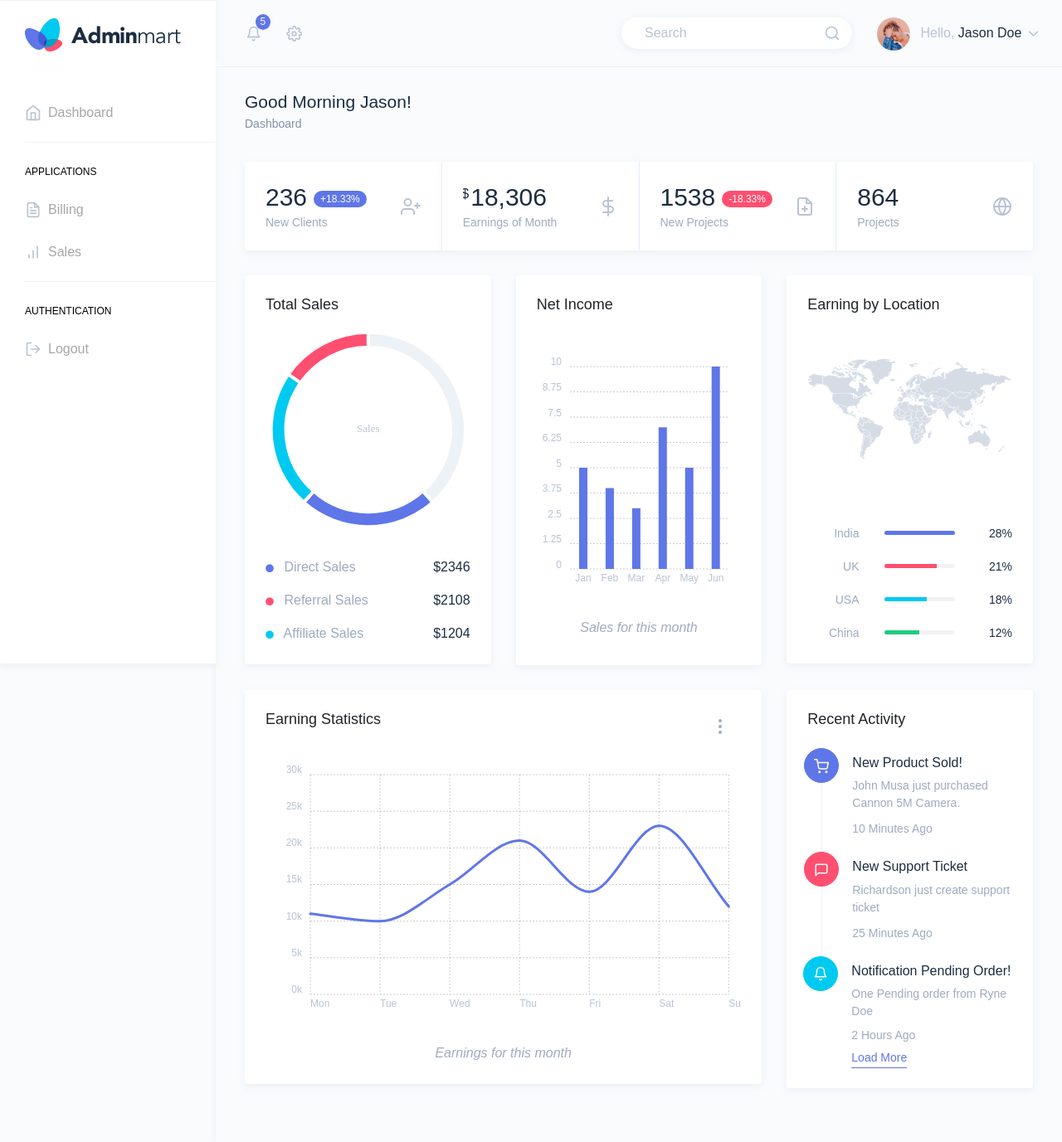
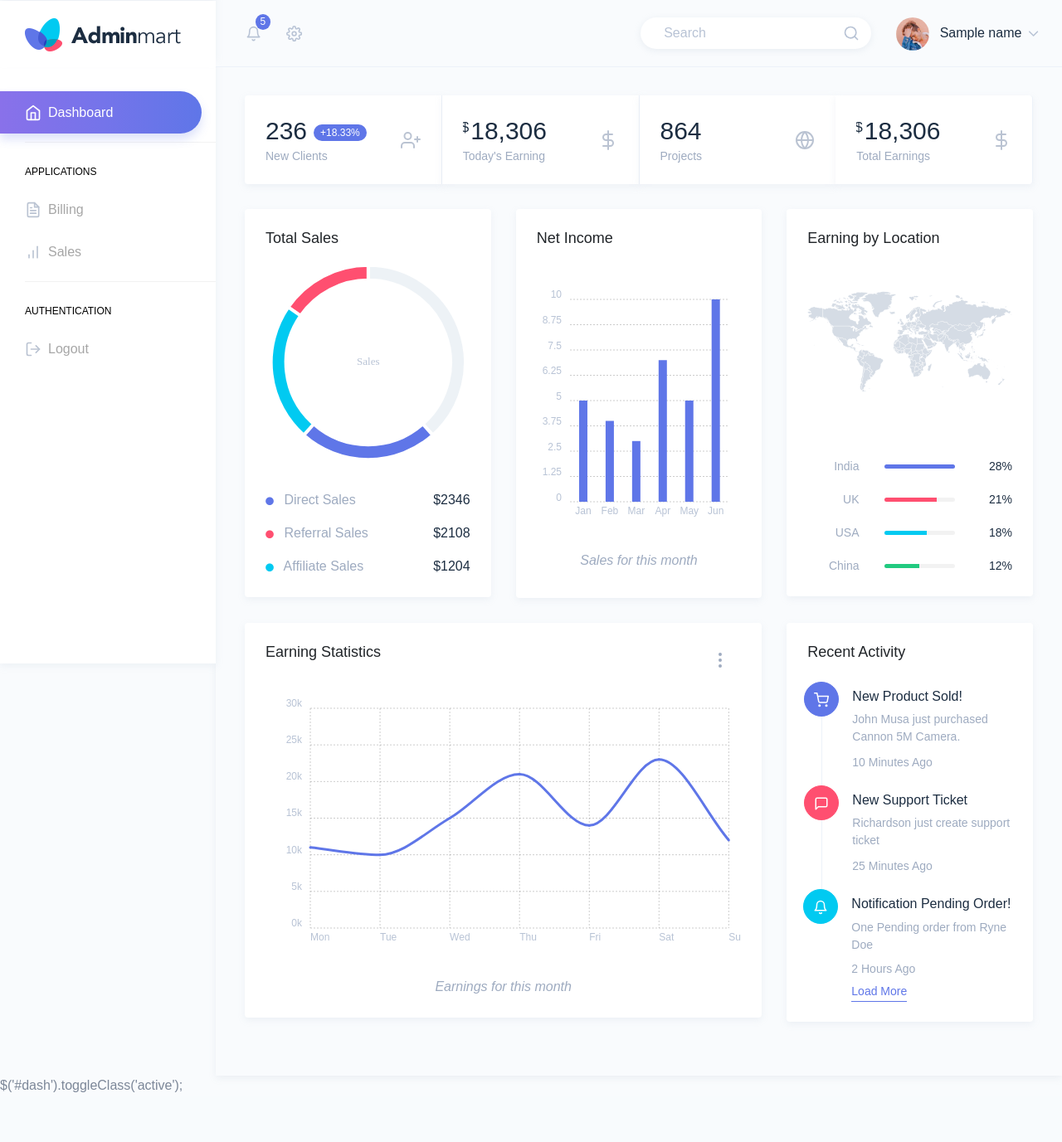
Before and after one commit to mramitdas/Bill_Generation_System, a Flask app: template templates/dashboard.html in a window 1280 px wide. Shown: the whole page at 83% size. After the commit the page ends 1317 px from the top, so only its background shows below. Run offline with Flask 2, Linux system fonts and the light colour scheme; the template is opened without the code that fills it: most values are stand-ins (such as "Sample title", 1, 10 or a date in 2020); some libraries are stand-ins or nearby versions; some web fonts are replaced.

Commit message:
bug: active link & username error resolved

```diff
--- a/app.py
+++ b/app.py
@@ -99,7 +99,7 @@ def login_user():
                                  'expiry': str(datetime.utcnow() + timedelta(minutes=10))},
                         key=app.config['SECRET_KEY'])
 
-                    return make_response(jsonify({'token': token}), 201)
+                    return render_template('dashboard.html', name=user_data['name'])
 
                 # incorrect password
                 else:
--- a/templates/dashboard.html
+++ b/templates/dashboard.html
@@ -37,33 +37,12 @@
         data-sidebar-position="fixed" data-header-position="fixed" data-boxed-layout="full">
         <!-- ============================================================== -->
         {% extends 'navbar.html' %}
+        {% block Dashboard %}selected{% endblock %}
+        {% block name %}{{name}}{% endblock %}
         <!-- ============================================================== -->
         <!-- Page wrapper  -->
         {% block content %}
         <div class="page-wrapper">
-            <!-- ============================================================== -->
-            <!-- Bread crumb and right sidebar toggle -->
-            <!-- ============================================================== -->
-            <div class="page-breadcrumb">
-                <div class="row">
-                    <div class="col-7 align-self-center">
-                        <h3 class="page-title text-truncate text-dark font-weight-medium mb-1">Good Morning Jason!</h3>
-                        <div class="d-flex align-items-center">
-                            <nav aria-label="breadcrumb">
-                                <ol class="breadcrumb m-0 p-0">
-                                    <li class="breadcrumb-item"><a href="index.html">Dashboard</a>
-                                    </li>
-                                </ol>
-                            </nav>
-                        </div>
-                    </div>
-
-                </div>
-            </div>
-            <!-- ============================================================== -->
-            <!-- End Bread crumb and right sidebar toggle -->
-            <!-- ============================================================== -->
-            <!-- ============================================================== -->
             <!-- Container fluid  -->
             <!-- ============================================================== -->
             <div class="container-fluid">
@@ -94,28 +73,11 @@
                                 <div>
                                     <h2 class="text-dark mb-1 w-100 text-truncate font-weight-medium"><sup
                                             class="set-doller">$</sup>18,306</h2>
-                                    <h6 class="text-muted font-weight-normal mb-0 w-100 text-truncate">Earnings of Month
+                                    <h6 class="text-muted font-weight-normal mb-0 w-100 text-truncate">Today's Earning
                                     </h6>
                                 </div>
                                 <div class="ml-auto mt-md-3 mt-lg-0">
                                     <span class="opacity-7 text-muted"><i data-feather="dollar-sign"></i></span>
-                                </div>
-                            </div>
-                        </div>
-                    </div>
-                    <div class="card border-right">
-                        <div class="card-body">
-                            <div class="d-flex d-lg-flex d-md-block align-items-center">
-                                <div>
-                                    <div class="d-inline-flex align-items-center">
-                                        <h2 class="text-dark mb-1 font-weight-medium">1538</h2>
-                                        <span
-                                            class="badge bg-danger font-12 text-white font-weight-medium badge-pill ml-2 d-md-none d-lg-block">-18.33%</span>
-                                    </div>
-                                    <h6 class="text-muted font-weight-normal mb-0 w-100 text-truncate">New Projects</h6>
-                                </div>
-                                <div class="ml-auto mt-md-3 mt-lg-0">
-                                    <span class="opacity-7 text-muted"><i data-feather="file-plus"></i></span>
                                 </div>
                             </div>
                         </div>
@@ -129,6 +91,21 @@
                                 </div>
                                 <div class="ml-auto mt-md-3 mt-lg-0">
                                     <span class="opacity-7 text-muted"><i data-feather="globe"></i></span>
+                                </div>
+                            </div>
+                        </div>
+                    </div>
+                    <div class="card border-right">
+                        <div class="card-body">
+                            <div class="d-flex d-lg-flex d-md-block align-items-center">
+                                <div>
+                                    <h2 class="text-dark mb-1 w-100 text-truncate font-weight-medium"><sup
+                                            class="set-doller">$</sup>18,306</h2>
+                                    <h6 class="text-muted font-weight-normal mb-0 w-100 text-truncate">Total Earnings
+                                    </h6>
+                                </div>
+                                <div class="ml-auto mt-md-3 mt-lg-0">
+                                    <span class="opacity-7 text-muted"><i data-feather="dollar-sign"></i></span>
                                 </div>
                             </div>
                         </div>
--- a/templates/navbar.html
+++ b/templates/navbar.html
@@ -185,8 +185,8 @@
                                 aria-haspopup="true" aria-expanded="false">
                                 <img src="{{url_for('static', filename='assets/images/users/profile-pic.jpg')}}" alt="user" class="rounded-circle"
                                     width="40">
-                                <span class="ml-2 d-none d-lg-inline-block"><span>Hello,</span> <span
-                                        class="text-dark">Jason Doe</span> <i data-feather="chevron-down"
+                                <span class="ml-2 d-none d-lg-inline-block"><span
+                                        class="text-dark">{% block name %}{% endblock %}</span> <i data-feather="chevron-down"
                                         class="svg-icon"></i></span>
                             </a>
                             <div class="dropdown-menu dropdown-menu-right user-dd animated flipInY">
@@ -226,18 +226,18 @@
                 <!-- Sidebar navigation-->
                 <nav class="sidebar-nav">
                     <ul id="sidebarnav">
-                        <li class="sidebar-item"> <a class="sidebar-link sidebar-link" href="index.html"
+                        <li class="sidebar-item {% block Dashboard %} {% endblock %}" > <a class="sidebar-link sidebar-link" href="index.html"
                                 aria-expanded="false"><i data-feather="home" class="feather-icon"></i><span
                                     class="hide-menu">Dashboard</span></a></li>
                         <li class="list-divider"></li>
                         <li class="nav-small-cap"><span class="hide-menu">Applications</span></li>
 
-                        <li class="sidebar-item"> <a class="sidebar-link" href="ticket-list.html"
+                        <li class="sidebar-item {% block Billing %} {% endblock %}"> <a class="sidebar-link" href="ticket-list.html"
                                 aria-expanded="false"><i data-feather="file-text" class="feather-icon"></i><span
                                     class="hide-menu">Billing
                                 </span></a>
                         </li>
-                        <li class="sidebar-item"> <a class="sidebar-link sidebar-link" href="app-chat.html"
+                        <li class="sidebar-item {% block Sales %} {% endblock %}"> <a class="sidebar-link sidebar-link" href="app-chat.html"
                                 aria-expanded="false"><i data-feather="bar-chart" class="feather-icon"></i><span
                                     class="hide-menu">Sales</span></a></li>
                         <li class="list-divider"></li>
@@ -276,5 +276,9 @@
     <script src="{{url_for('static', filename='assets/extra-libs/jvector/jquery-jvectormap-2.0.2.min.js')}}"></script>
     <script src="{{url_for('static', filename='assets/extra-libs/jvector/jquery-jvectormap-world-mill-en.js')}}"></script>
     <script src="{{url_for('static', filename='dist/js/pages/dashboards/dashboard1.min.js')}}"></script>
+
+    {% block rawJS %}
+        $('#dash').toggleClass('active');
+    {% endblock %}
 </body>
 </html>
```
